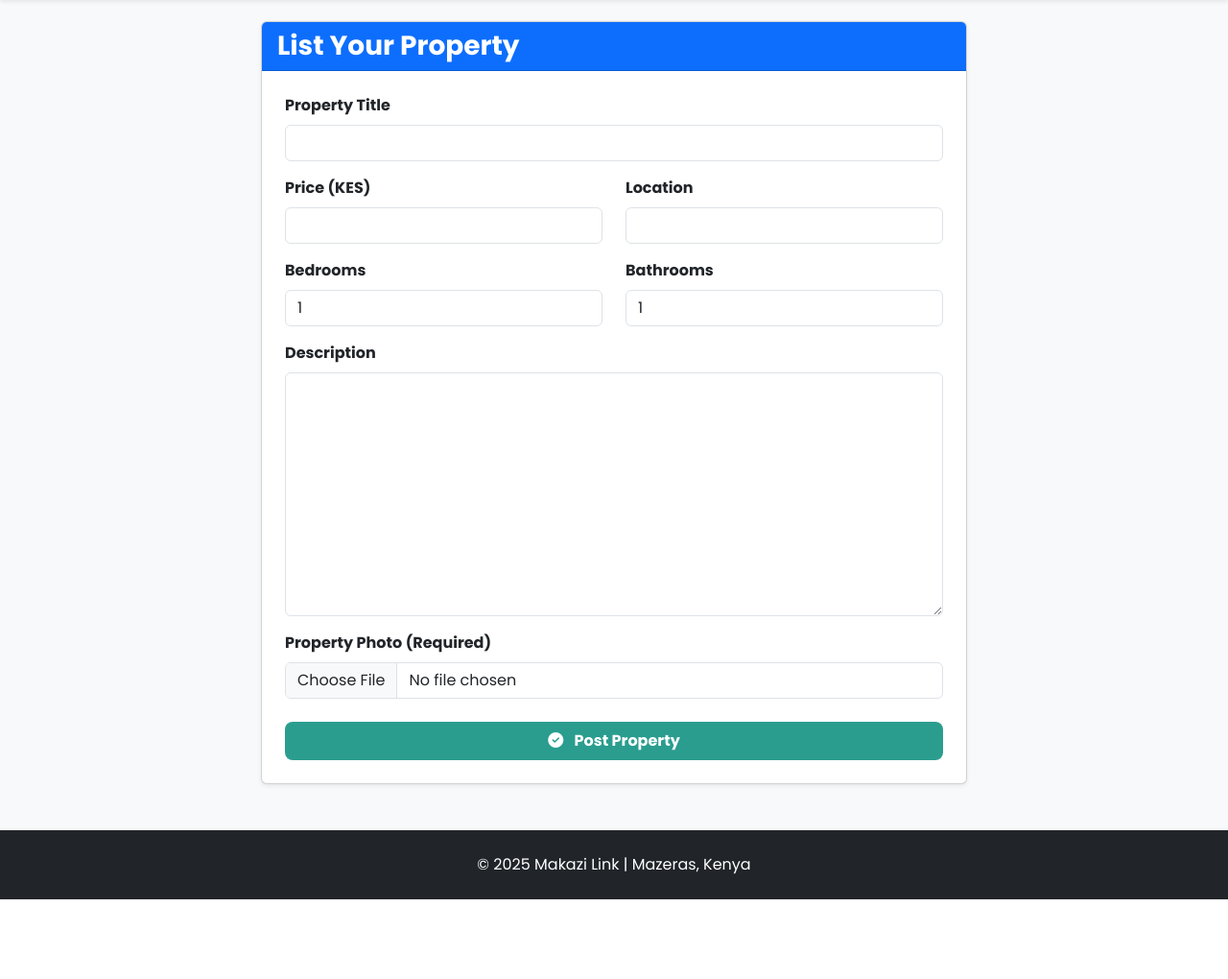
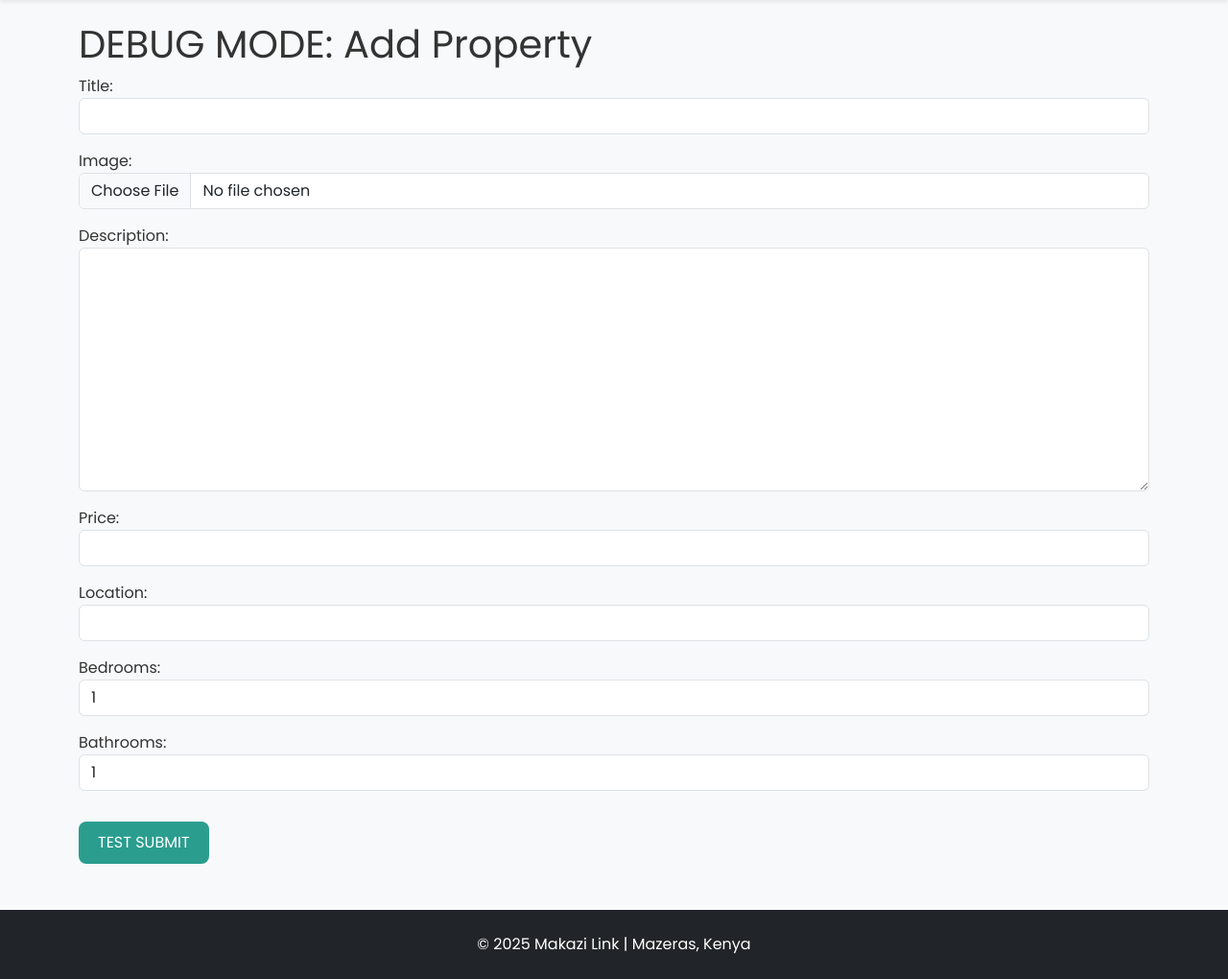
Before and after one commit to itsjose-prog/makazi-link, a Django app: page /add-property/ in a window 1280 px wide. Shown: the part 58-1078 px from the top of the page at 96% size. Before the commit the page ends 995 px from the top, so only its background shows below. Run offline with Django 5.2, Linux system fonts and the light colour scheme.

Commit message:
Use raw form for debugging

```diff
--- a/templates/core/add_property.html
+++ b/templates/core/add_property.html
@@ -1,77 +1,22 @@
 {% extends 'base.html' %}
 
 {% block content %}
-<div class="container mt-5 mb-5">
-    <div class="row justify-content-center">
-        <div class="col-md-8">
-            <div class="card shadow-sm">
-                <div class="card-header bg-primary text-white">
-                    <h3 class="mb-0 fw-bold">List Your Property</h3>
-                </div>
-                <div class="card-body p-4">
+<div class="container mt-5">
+    <h1>DEBUG MODE: Add Property</h1>
 
     {% if form.errors %}
-                        <div class="alert alert-danger">
-                            <h5>⚠️ Please fix the following errors:</h5>
-                            <ul>
-                                {% for field in form %}
-                                    {% for error in field.errors %}
-                                        <li><strong>{{ field.label }}:</strong> {{ error }}</li>
-                                    {% endfor %}
-                                {% endfor %}
-                                {% for error in form.non_field_errors %}
-                                    <li>{{ error }}</li>
-                                {% endfor %}
-                            </ul>
+        <div style="background-color: red; color: white; padding: 20px; margin-bottom: 20px;">
+            <h3>⚠️ WE FOUND ERRORS:</h3>
+            {{ form.errors }}
         </div>
     {% endif %}
 
     <form method="POST" enctype="multipart/form-data">
         {% csrf_token %}
 
-                        <div class="mb-3">
-                            <label class="form-label fw-bold">Property Title</label>
-                            {{ form.title }} </div>
+        {{ form.as_p }}
 
-                        <div class="row">
-                            <div class="col-md-6 mb-3">
-                                <label class="form-label fw-bold">Price (KES)</label>
-                                {{ form.price }}
-                            </div>
-                            <div class="col-md-6 mb-3">
-                                <label class="form-label fw-bold">Location</label>
-                                {{ form.location }}
-                            </div>
-                        </div>
-
-                        <div class="row">
-                            <div class="col-md-6 mb-3">
-                                <label class="form-label fw-bold">Bedrooms</label>
-                                {{ form.bedrooms }}
-                            </div>
-                            <div class="col-md-6 mb-3">
-                                <label class="form-label fw-bold">Bathrooms</label>
-                                {{ form.bathrooms }}
-                            </div>
-                        </div>
-
-                        <div class="mb-3">
-                            <label class="form-label fw-bold">Description</label>
-                            {{ form.description }}
-                        </div>
-
-                        <div class="mb-4">
-                            <label class="form-label fw-bold">Property Photo (Required)</label>
-                            {{ form.image }}
-                        </div>
-
-                        <button type="submit" class="btn btn-primary w-100 py-2 fw-bold">
-                            <i class="fas fa-check-circle me-2"></i> Post Property
-                        </button>
+        <button type="submit" class="btn btn-primary mt-3">TEST SUBMIT</button>
     </form>
 </div>
-            </div>
-        </div>
-    </div>
-</div>
 {% endblock %}
```
Lines whose indentation alone changed are shown as unchanged.
